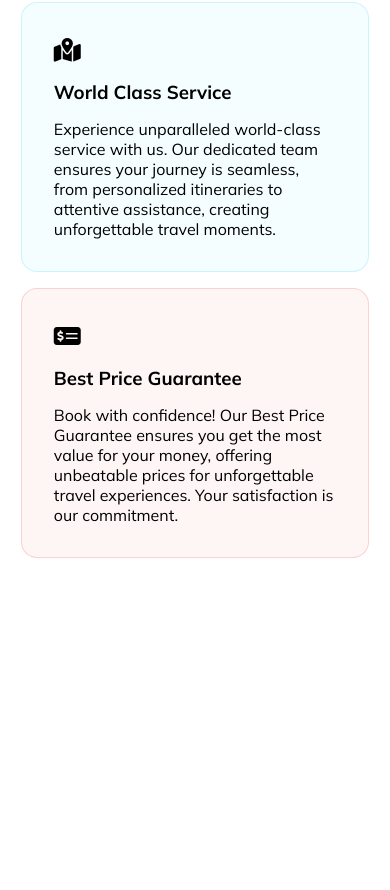
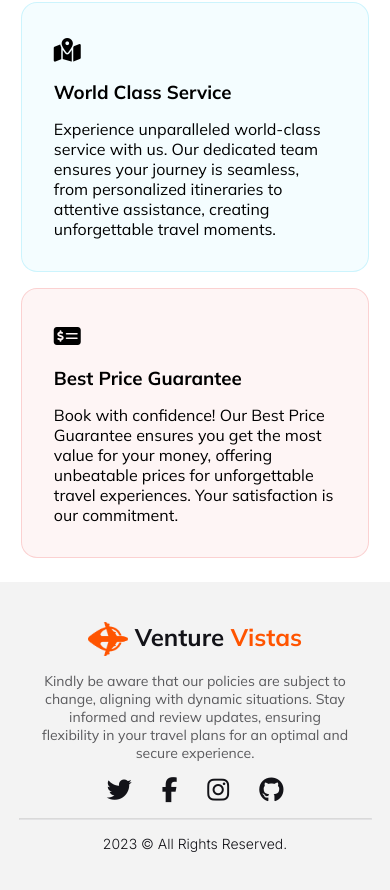
Before and after one commit to AhmedNoorim/Assignment-Project-2, a plain HTML site: page index.html in a window 390 px wide. Shown: the part 3402-4292 px from the top of the page. Before the commit the page ends 3960 px from the top, so only its background shows below. Drawn offline with Linux system fonts and the light colour scheme.

Commit message:
responsive footer completed

```diff
--- a/index.html
+++ b/index.html
@@ -126,7 +126,24 @@
 
     <!-- footer starts -->
     <footer>
-
+        <div class="footer-logo">
+            <img src="images/Group 40071 (2).png" alt="">
+            <h1>Venture <span>Vistas</span></h1>
+        </div>
+        <p>
+            Kindly be aware that our policies are subject to change, aligning with dynamic situations. Stay informed and
+            review updates, ensuring flexibility in your travel plans for an optimal and secure experience.
+        </p>
+        <div class="footer-links">
+            <i class="fa-brands fa-twitter"></i>
+            <i class="fa-brands fa-facebook-f"></i>
+            <i class="fa-brands fa-instagram"></i>
+            <i class="fa-brands fa-github"></i>
+        </div>
+        <hr>
+        <p class="reserved">
+            2023 &copy; All Rights Reserved.
+        </p>
     </footer>
     <!-- footer ends -->
 </body>
--- a/styles/happyTravel.css
+++ b/styles/happyTravel.css
@@ -1,4 +1,5 @@
 @import url('https://fonts.googleapis.com/css2?family=Mulish:wght@200;300;400;500;600;700;800;900;1000&display=swap');
+@import url('https://fonts.googleapis.com/css2?family=Inter:wght@100;300;500&display=swap');
 
 * {
     margin: 0px;
@@ -304,6 +305,69 @@ main>.section-3>.container-bottom>.lonely {
     gap: 15px;
 }
 
+/* footer styles */
+footer {
+    margin-top: 100px;
+    text-align: center;
+    height: 500px;
+    background: rgba(19, 19, 24, 0.05);
+    display: flex;
+    flex-direction: column;
+    justify-content: center;
+    align-items: center;
+}
+
+footer>.footer-logo {
+    display: flex;
+    gap: 10px;
+    justify-content: center;
+    align-content: center;
+    margin-bottom: 16px;
+}
+
+footer>.footer-logo>h1 {
+    color: var(--Dark-01, #131318);
+    font-family: Mulish;
+    font-size: 2rem;
+}
+
+footer>.footer-logo>h1>span {
+    color: var(--btn-color);
+}
+
+footer>p {
+    margin: 0 auto;
+    width: 65%;
+    color: #5A5A5D;
+    font-size: 1rem;
+    font-style: normal;
+    font-weight: 400;
+}
+
+footer>.footer-links {
+    margin-top: 30px;
+    display: flex;
+    justify-content: center;
+    gap: 25px;
+    font-size: large;
+    color: #131318;
+}
+
+footer>hr {
+    margin: 30px auto;
+    width: 60%;
+    border-color: rgba(19, 19, 24, 0.10);
+}
+
+footer>.reserved {
+    color: #131318;
+    font-family: Inter;
+    font-size: 1rem;
+    font-style: normal;
+    font-weight: 300;
+    line-height: normal;
+}
+
 /* media query */
 /* mobile: 600px */
 @media screen and (max-width:600px) {
@@ -471,4 +535,43 @@ main>.section-3>.container-bottom>.lonely {
     main>.section-3>.container-bottom>.lonely {
         width: 100%;
     }
+
+    /* footer styles */
+    footer {
+        margin-top: 24px;
+        height: 310px;
+    }
+
+    footer>.footer-logo {
+        gap: 7px;
+    }
+
+    footer>.footer-logo>img {
+        width: 40px;
+        height: 33.516px;
+    }
+
+    footer>.footer-logo>h1 {
+        font-size: 1.5rem;
+    }
+
+    footer>p {
+        width: 80%;
+        font-size: 0.875rem;
+    }
+
+    footer>.footer-links {
+        margin-top: 16px;
+        gap: 30px;
+        font-size: 25px;
+    }
+
+    footer>hr {
+        margin: 15px auto;
+        width: 90%;
+    }
+
+    footer>.reserved {
+        font-size: 0.875rem;
+    }
 }
```
